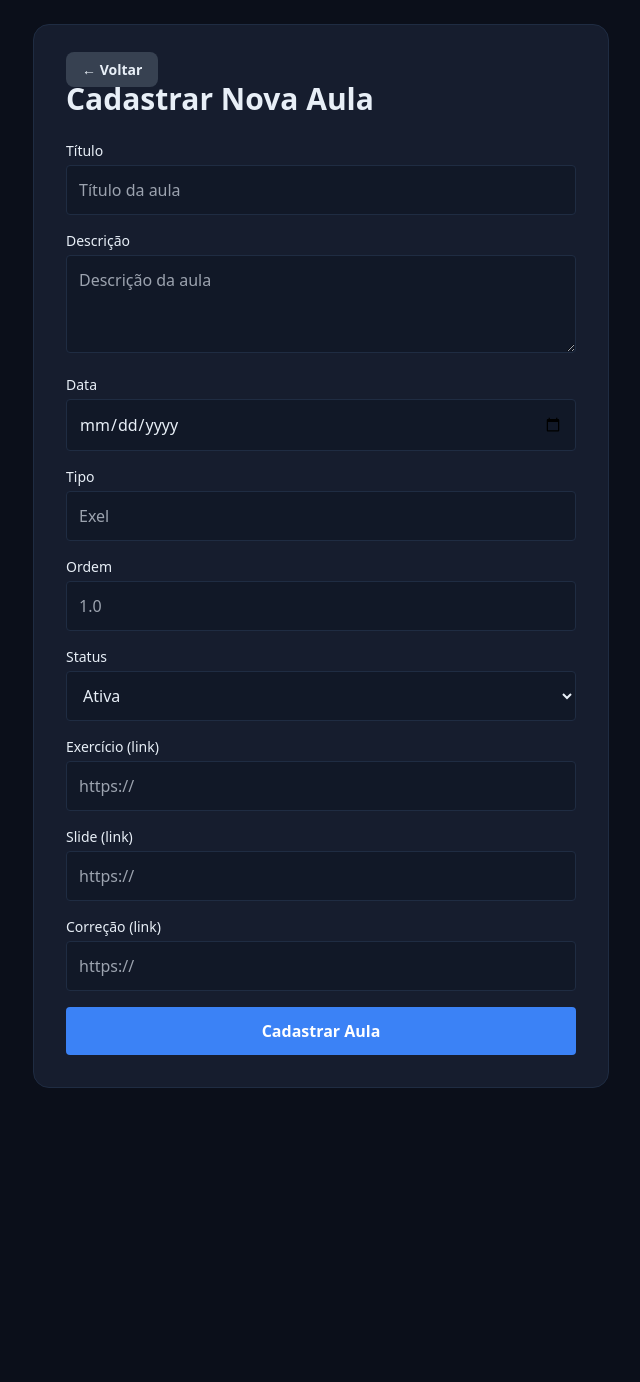
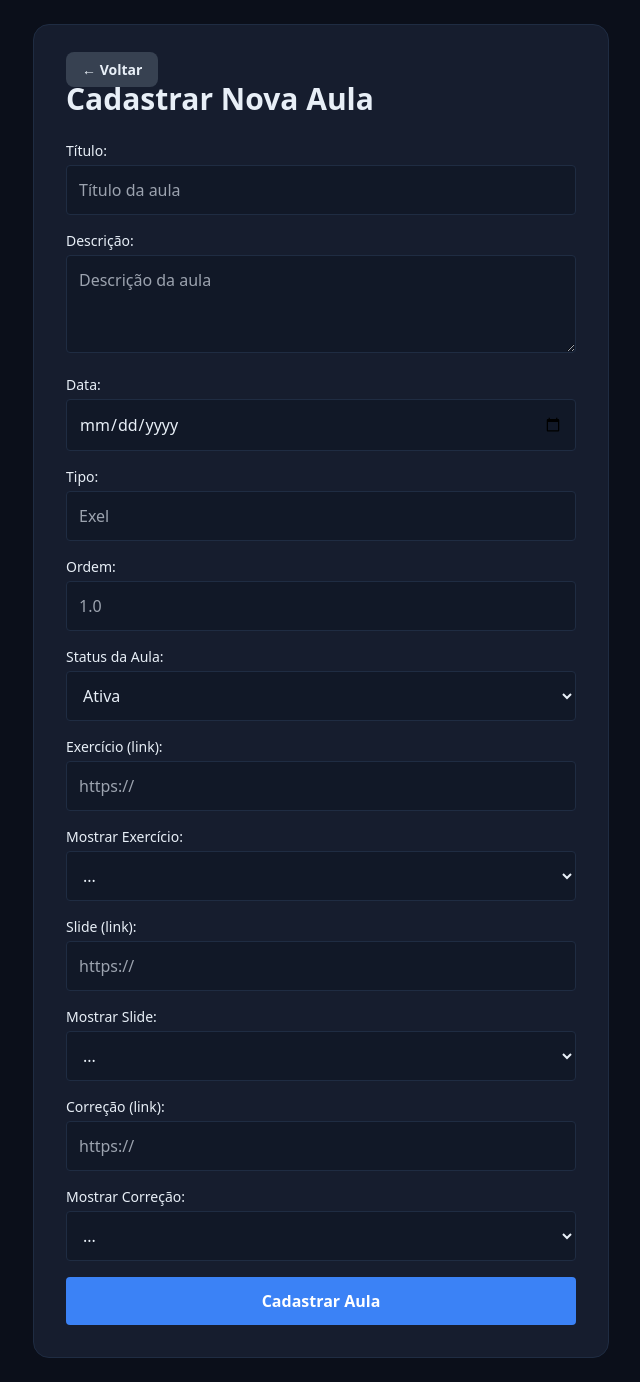
Before and after one commit to CarlosEduardo41930/cronograma, a PHP site: page /public/cadastrar_aula.php?turma=1 in a window 1280 px wide. Shown: the whole page, without its empty margins (319-959 px from the left). Before the commit the page ends 1088 px from the top, so only its background shows below. Run offline with PHP 8.4, Linux system fonts and the light colour scheme; some libraries are stand-ins or nearby versions.

Commit message:
adicionando adm

```diff
--- a/public/cadastrar_aula.php
+++ b/public/cadastrar_aula.php
@@ -24,41 +24,40 @@ $turma = $_GET['turma'];
         <?php mensagemErro(); ?>
         <?php mensagemSucesso(); ?>
 
-        <form method="POST" class="space-y-4">
+       <form method="POST" class="space-y-4">
 
             <!-- Título -->
             <div>
-                <label for="titulo" class="block text-sm mb-1">Título</label>
+                <label for="titulo" class="block text-sm mb-1">Título:</label>
                 <input name="titulo" type="text" required class="w-full p-3 rounded bg-[#111827] border border-[#1F2C42]" placeholder="Título da aula" />
             </div>
 
             <!-- Descrição -->
             <div>
-                <label for="descricao" class="block text-sm mb-1">Descrição</label>
+                <label for="descricao" class="block text-sm mb-1">Descrição:</label>
                 <textarea name="descricao" required class="w-full p-3 rounded bg-[#111827] border border-[#1F2C42]" rows="3" placeholder="Descrição da aula"></textarea>
             </div>
-
             <!-- Data -->
             <div>
-                <label for="data" class="block text-sm mb-1">Data</label>
+                <label for="data" class="block text-sm mb-1">Data:</label>
                 <input name="data" type="date" class="w-full p-3 rounded bg-[#111827] border border-[#1F2C42]" />
             </div>
 
             <!-- Tipo -->
             <div>
-                <label for="tipo" class="block text-sm mb-1">Tipo</label>
+                <label for="tipo" class="block text-sm mb-1">Tipo:</label>
                 <input name="tipo" type="text" required class="w-full p-3 rounded bg-[#111827] border border-[#1F2C42]" placeholder="Exel">
             </div>
 
             <!-- Ordem -->
             <div>
-                <label for="ordem" class="block text-sm mb-1">Ordem</label>
+                <label for="ordem" class="block text-sm mb-1">Ordem:</label>
                 <input name="ordem" type="number" step="0.1" required class="w-full p-3 rounded bg-[#111827] border border-[#1F2C42]" placeholder="1.0" />
             </div>
 
             <!-- Status -->
             <div>
-                <label for="status" class="block text-sm mb-1">Status</label>
+                <label for="status" class="block text-sm mb-1">Status da Aula:</label>
                 <select name="status" class="w-full p-3 rounded bg-[#111827] border border-[#1F2C42]">
                     <option value="ativa">Ativa</option>
                     <option value="inativa">Inativa</option>
@@ -67,21 +66,52 @@ $turma = $_GET['turma'];
 
             <!-- Exercício -->
             <div>
-                <label for="exercicio" class="block text-sm mb-1">Exercício (link)</label>
+                <label for="exercicio" class="block text-sm mb-1">Exercício (link):</label>
                 <input name="exercicio" type="url" class="w-full p-3 rounded bg-[#111827] border border-[#1F2C42]" placeholder="https://" />
+            </div>
+
+            <div>
+                <label for="liberarExe" class="block text-sm mb-1">Mostrar Exercício:</label>
+                <select name="liberarExe" class="w-full p-3 rounded bg-[#111827] border border-[#1F2C42]">
+                    <option value="" >...</option>
+                    <option value="sim" class="text-green-700 bg-green-200">Vai Mostrar</option>
+                    <option value="nao"class="text-red-700 bg-red-200">Não Vai Mostrar</option>
+                </select>
             </div>
 
             <!-- Slide -->
             <div>
-                <label for="slide" class="block text-sm mb-1">Slide (link)</label>
+                <label for="slide" class="block text-sm mb-1">Slide (link):</label>
                 <input name="slide" type="url" class="w-full p-3 rounded bg-[#111827] border border-[#1F2C42]" placeholder="https://" />
+            </div>
+            <div>
+                <label for="liberarSli" class="block text-sm mb-1">Mostrar Slide:</label>
+                <select name="liberarSli" class="w-full p-3 rounded bg-[#111827] border border-[#1F2C42]">
+                    <option value="" >...</option>
+                    <option value="sim" class="text-green-700 bg-green-200">Vai Mostrar</option>
+                    <option value="nao"class="text-red-700 bg-red-200">Não Vai Mostrar</option>
+                </select>
             </div>
 
             <!-- Correção -->
             <div>
-                <label for="correcao" class="block text-sm mb-1">Correção (link)</label>
+                <label for="correcao" class="block text-sm mb-1">Correção (link):</label>
                 <input name="correcao" type="url" class="w-full p-3 rounded bg-[#111827] border border-[#1F2C42]" placeholder="https://" />
             </div>
+            <div>
+                <label for="liberarCorr" class="block text-sm mb-1">Mostrar Correção:</label>
+                <select name="liberarCorr" class="w-full p-3 rounded bg-[#111827] border border-[#1F2C42]">
+                    <option value="" >...</option>
+                    <option value="sim" class="text-green-700 bg-green-200">Vai Mostrar</option>
+                    <option value="nao"class="text-red-700 bg-red-200">Não Vai Mostrar</option>
+                </select>
+            </div>
+
+
+
+
+
+
 
 
             <!-- Botão -->
@@ -89,7 +119,11 @@ $turma = $_GET['turma'];
                 Cadastrar Aula
             </button>
 
+
+
+
         </form>
+
 
     </div>
 </body>
--- a/src/controllers/UserControll.php
+++ b/src/controllers/UserControll.php
@@ -68,7 +68,8 @@ function login()
 }
 
 
-function mensagemErro (){
+function mensagemErro()
+{
     if (!empty($_SESSION['erro'])) {
         echo "
         <div class='mb-4 rounded-2xl border border-red-500/30 bg-red-500/10 p-4 shadow-sm'>
@@ -104,7 +105,8 @@ function mensagemErro (){
     }
 }
 
-function mensagemSucesso() {
+function mensagemSucesso()
+{
     if (!empty($_SESSION['sucesso'])) {
         echo "
         <div class='mb-4 rounded-2xl border border-green-500/30 bg-green-500/10 p-4 text-green-400 text-sm'>
@@ -118,15 +120,14 @@ function mensagemSucesso() {
 function aulaAluno()
 {
     global $pdo;
-
     $id = $_SESSION['id_nivel'];
     $dados = getAulaAluno($pdo, $id);
+
 
     foreach ($dados as $carde) {
         $exercicio = $carde['exercicio'];
         $slide = $carde['slide'];
         $correcao = $carde['correcao'];
-
 
         echo "<div class='p-4 rounded-2xl border border-[#1F2C42] bg-[#161D2E]'> ";
         echo "<h2 class='text-xl font-semibold mb-1'> Aula de: " . htmlspecialchars($carde['titulo'], ENT_QUOTES, 'UTF-8') . "</h2>";
@@ -136,19 +137,20 @@ function aulaAluno()
         echo "  <span class='px-2 py-0.5 rounded text-xs' style='background-color: rgb(209,125,43);'>" . htmlspecialchars($carde['tipo'], ENT_QUOTES, 'UTF-8') . "</span> ";
         echo "</div> ";
         echo "<div class='flex gap-2'> ";
-        if (!empty($carde['exercicio'])) {
+        if ($carde['liberarExe'] === 'sim' && !empty($carde['exercicio'])) {
             echo "  <a href='$exercicio' target='_blank' class='px-3 py-1 bg-green-600 hover:bg-green-700 rounded text-sm'>Exercício</a> ";
         }
-        if (!empty($carde['slide'])) {
+        if ($carde['liberarSli'] === 'sim' && !empty($carde['slide'])) {
             echo "  <a href='$slide' target='_blank' class='px-3 py-1 bg-blue-600 hover:bg-blue-700 rounded text-sm'>Slide</a> ";
         }
-        if (!empty($carde['correcao'])) {
+        if ($carde['liberarCorr'] === 'sim' && !empty($carde['correcao'])) {
             echo "  <a href='$correcao' target='_blank' class='px-3 py-1 bg-red-600 hover:bg-red-700 rounded text-sm'>Correção</a> ";
         }
         echo "</div> ";
         echo "</div> ";
     }
 }
+
 
 function turmas()
 {
@@ -188,20 +190,20 @@ function aulaProfessor()
         }
         echo "<h2 class='text-xl font-semibold mb-1'> Aula: " . htmlspecialchars($carde['titulo'], ENT_QUOTES, 'UTF-8') . "</h2>";
         echo "<p class='text-sm text-slate-400 mb-2'>" . htmlspecialchars($carde['descricao'], ENT_QUOTES, 'UTF-8') . "</p>";
-        echo "<p class='text-xs text-slate-500 mb-2'>Data: " . htmlspecialchars(traduz_data_para_exibir($carde['data']), ENT_QUOTES, 'UTF-8') . " | Ordem: " . htmlspecialchars($carde['ordem'], ENT_QUOTES, 'UTF-8') ." </p>";
+        echo "<p class='text-xs text-slate-500 mb-2'>Data: " . htmlspecialchars(traduz_data_para_exibir($carde['data']), ENT_QUOTES, 'UTF-8') . " | Ordem: " . htmlspecialchars($carde['ordem'], ENT_QUOTES, 'UTF-8') . " </p>";
         echo "<div class='flex gap-2 mb-2'>";
         echo "<span class='px-2 py-0.5 rounded text-xs' style='background-color: rgb(209,125,43);'>" . htmlspecialchars($carde['tipo'], ENT_QUOTES, 'UTF-8') . "</span>";
         echo "</div>";
 
         echo "<div class='flex gap-2 justify-between'>";
         echo "<div class='flex gap-2'>";
-        if (!empty($carde['exercicio'])) {
+        if ($carde['liberarExe'] === 'sim' && !empty($carde['exercicio'])) {
             echo "<a href='$exercicio' class='px-3 py-1 bg-green-600 hover:bg-green-700 rounded text-sm'>Exercício</a>";
         }
-        if (!empty($carde['slide'])) {
+        if ($carde['liberarSli'] === 'sim' && !empty($carde['slide'])) {
             echo "<a href='$slide' class='px-3 py-1 bg-blue-600 hover:bg-blue-700 rounded text-sm'>Slide</a>";
         }
-        if (!empty($carde['correcao'])) {
+        if ($carde['liberarCorr'] === 'sim' && !empty($carde['correcao'])) {
             echo "<a href='$correcao' class='px-3 py-1 bg-red-600 hover:bg-red-700 rounded text-sm'>Correção</a>";
         }
         echo "</div>";
@@ -223,42 +225,46 @@ function aulaProfessor()
     }
 }
 
-function novaAula(){
+function novaAula()
+{
     global $pdo;
 
     if ($_SERVER["REQUEST_METHOD"] == "POST") {
         $id = $_SESSION['id_nivel'];
         $turma = $_GET['turma'];
-        $titulo = sanitizar($_POST['titulo']?? '', 'nome');
-        $descricao = sanitizar($_POST['descricao']?? '','texto');
+        $titulo = sanitizar($_POST['titulo'] ?? '', 'nome');
+        $descricao = sanitizar($_POST['descricao'] ?? '', 'texto');
         $data = $_POST['data'];
-        $tipo = sanitizar($_POST['tipo']?? '', 'texto');
+        $tipo = sanitizar($_POST['tipo'] ?? '', 'texto');
         $ordem = $_POST['ordem'];
-        $status = $_POST['status']?? '';
-        $exercicio = $_POST['exercicio']?? '';
-        $slide = $_POST['slide']?? '';
-        $correcao = $_POST['correcao']?? '';
+        $status = $_POST['status'] ?? '';
+        $exercicio = $_POST['exercicio'] ?? '';
+        $slide = $_POST['slide'] ?? '';
+        $correcao = $_POST['correcao'] ?? '';
+        $liberarExe = $_POST['liberarExe'] ?? '';
+        $liberarSli = $_POST['liberarSli'] ?? '';
+        $liberarCorr = $_POST['liberarCorr'] ?? '';
 
         if (empty($_SESSION['erro'])) {
-            setCriarAula($pdo, $id, $turma, $titulo, $descricao, $data, $tipo, $ordem, $status, $exercicio, $slide, $correcao);
+            setCriarAula($pdo, $id, $turma, $titulo, $descricao, $data, $tipo, $ordem, $status, $exercicio, $slide, $correcao, $liberarExe, $liberarSli, $liberarCorr);
             $_SESSION['sucesso'] = "Salvo com sucesso!";
             echo "<script>
             setTimeout(function() {
             window.location.href = 'turma_aulas.php?turma=$turma';
             }, 2000);
             </script>";
-
         }
     }
 }
-function mostrarAula(){
+function mostrarAula()
+{
     global $pdo;
 
     $idAula = $_GET['aula'];
     $aula = getAula($pdo, $idAula);
     // $id = $_SESSION['id_usuario'];
 
-    foreach ($aula as $dados){
+    foreach ($aula as $dados) {
         // <!-- Título -->
         echo "<div>";
         echo "<label for='titulo' class='block text-sm mb-1'>Título</label>";
@@ -302,71 +308,113 @@ function mostrarAula(){
         echo "<div>";
         echo "<label for='exercicio' class='block text-sm mb-1'>Exercício (link)</label>";
         echo "<input name='exercicio' type='url' value='" . htmlspecialchars($dados['exercicio'], ENT_QUOTES, 'UTF-8') . "' class='w-full p-3 rounded bg-[#111827] border border-[#1F2C42]' placeholder='https://' />";
+        echo "<select name='liberarExe' class='w-full p-3 rounded bg-[#111827] border border-[#1F2C42]'>";
+        echo "<option value='' >...</option>";
+        echo "<option value='sim'" . ($dados['liberarExe'] == 'sim' ? 'selected' : '') . " class='text-green-700 bg-green-200'>Vai Mostrar</option>";
+        echo "<option value='nao'" . ($dados['liberarExe'] == 'nao' ? 'selected' : '') . "class='text-red-700 bg-red-200'>Não Vai Mostrar</option>";
+        echo " </select>";
         echo "</div>";
 
         // <!-- Slide -->
         echo "<div>";
         echo "<label for='slide' class='block text-sm mb-1'>Slide (link)</label>";
         echo "<input name='slide' type='url' value='" . htmlspecialchars($dados['slide'], ENT_QUOTES, 'UTF-8') . "' class='w-full p-3 rounded bg-[#111827] border border-[#1F2C42]' placeholder='https://' />";
+        echo "<select name='liberarSli' class='w-full p-3 rounded bg-[#111827] border border-[#1F2C42]'>";
+        echo "<option value='' >...</option>";
+        echo "<option value='sim'" . ($dados['liberarSli'] == 'sim' ? 'selected' : '') . " class='text-green-700 bg-green-200'>Vai Mostrar</option>";
+        echo "<option value='nao'" . ($dados['liberarSli'] == 'nao' ? 'selected' : '') . "class='text-red-700 bg-red-200'>Não Vai Mostrar</option>";
+        echo "</select>";
         echo "</div>";
 
         // <!-- Correção -->
         echo "<div>";
         echo "<label for='correcao' class='block text-sm mb-1'>Correção (link)</label>";
         echo "<input name='correcao' type='url' value='" . htmlspecialchars($dados['correcao'], ENT_QUOTES, 'UTF-8') . "' class='w-full p-3 rounded bg-[#111827] border border-[#1F2C42]' placeholder='https://' />";
+        echo "<select name='liberarCorr' class='w-full p-3 rounded bg-[#111827] border border-[#1F2C42]'>";
+        echo "<option value= '' >...</option>";
+        echo "<option value='sim'" . ($dados['liberarCorr'] == 'sim' ? 'selected' : '') . " class='text-green-700 bg-green-200'>Vai Mostrar</option>";
+        echo "<option value='nao'" . ($dados['liberarCorr'] == 'nao' ? 'selected' : '') . "class='text-red-700 bg-red-200'>Não Vai Mostrar</option>";
+        echo "</select>";
         echo "</div>";
-
     };
-
 }
 
-function editar(){
+function editar()
+{
     global $pdo;
 
     if ($_SERVER["REQUEST_METHOD"] == "POST") {
         $id = $_GET['aula'];
         $turma = $_GET['turma'];
         $usuario = $_SESSION['id_nivel'];
-        $titulo = sanitizar($_POST['titulo']?? '', 'nome');
-        $descricao = sanitizar($_POST['descricao']?? '','texto');
+        $titulo = sanitizar($_POST['titulo'] ?? '', 'nome');
+        $descricao = sanitizar($_POST['descricao'] ?? '', 'texto');
         $data = $_POST['data'];
-        $tipo = sanitizar($_POST['tipo']?? '', 'texto');
+        $tipo = sanitizar($_POST['tipo'] ?? '', 'texto');
         $ordem = $_POST['ordem'];
-        $status = $_POST['status']?? '';
-        $exercicio = $_POST['exercicio']?? '';
-        $slide = $_POST['slide']?? '';
-        $correcao = $_POST['correcao']?? '';
+        $status = $_POST['status'] ?? '';
+        $exercicio = $_POST['exercicio'] ?? '';
+        $slide = $_POST['slide'] ?? '';
+        $correcao = $_POST['correcao'] ?? '';
+        $liberarExe = $_POST['liberarExe'] ?? '';
+        $liberarSli = $_POST['liberarSli'] ?? '';
+        $liberarCorr = $_POST['liberarCorr'] ?? '';
 
         if (empty($_SESSION['erro'])) {
-            upperCriarAula($pdo, $id, $titulo, $descricao, $data, $tipo, $ordem, $status, $exercicio, $slide, $correcao, $usuario);
+            upperCriarAula($pdo, $id, $titulo, $descricao, $data, $tipo, $ordem, $status, $exercicio, $slide, $correcao, $usuario, $liberarExe, $liberarSli, $liberarCorr);
             $_SESSION['sucesso'] = "Salvo com sucesso!";
             echo "<script>
             setTimeout(function() {
             window.location.href = 'turma_aulas.php?turma=$turma';
             }, 2000);
             </script>";
-
+        }
     }
 }
 
-}
-
-function deletarAula(){
+function deletarAula()
+{
     global $pdo;
-    if($_SERVER["REQUEST_METHOD"] === "POST"){
+    if ($_SERVER["REQUEST_METHOD"] === "POST") {
         $aula = $_GET['aula'];
         $turma = $_GET['turma'];
         $usuario = $_SESSION['id_nivel'];
         $delete = deleteAula($pdo, $aula, $usuario);
-        if($delete){
+        if ($delete) {
             $_SESSION['sucesso'] = "Aula excluido com sucesso!";
             echo "<script>
             setTimeout(function() {
             window.location.href = 'turma_aulas.php?turma=$turma';
             }, 2000);
             </script>";
-        }else{
+        } else {
             $_SESSION['erro'][] = "Aula não encontrada";
         }
     }
 }
+function criarProfessor()
+{
+    global $pdo;
+    if ($_SERVER["REQUEST_METHOD"] === "POST") {
+        $nome = sanitizar($_POST['nome'] ?? '', 'nome');
+        $senha = validarSenha($_POST['senha']);
+        $tipo = sanitizar($_POST['tipo'] ?? '', 'texto');
+        $profe = "professor";
+        $descricao = sanitizar($_POST['descricao'] ?? '', 'texto');
+        $nivel = $_SESSION['nivel'];
+
+
+        if (empty($_SESSION['erro'])) {
+            $hashSenha = password_hash($_POST['senha'], PASSWORD_DEFAULT);
+            $dados = setProfessor($pdo, $nome, $hashSenha, $profe, $tipo, $descricao, $nivel);
+            if ($dados) {
+                $_SESSION['sucesso'] = "Professor cadastrado com sucesso!";
+                echo "<script>
+                setTimeout(function() {
+                window.location.href = 'admin_painel.php';
+                }, 2000);
+                </script>";
+            }
+        }
+    }
+}
--- a/src/models/UserModel.php
+++ b/src/models/UserModel.php
@@ -2,21 +2,21 @@
 
 function getLogin($pdo, $nome, $senha)
 {
-    // Busca o usuário pelo nome
     $sql = "SELECT * FROM usuario WHERE nome = ?";
     $stmt = $pdo->prepare($sql);
     $stmt->execute([$nome]);
     $usuario = $stmt->fetch();
 
+    // ✅ IF PRINCIPAL
     if ($usuario && password_verify($senha, $usuario['senha'])) {
-        // Define sessões básicas
+
         $_SESSION['nivel'] = $usuario['nivel'];
         $_SESSION['id_usuario'] = $usuario['id'];
 
-        // Define id_nivel dependendo do tipo de usuário
+        // Buscar id_nivel
         if ($usuario['nivel'] === 'professor') {
             $sql2 = "SELECT id FROM professor WHERE fk_usuario_id = ?";
-        } else { // aluno
+        } else {
             $sql2 = "SELECT id FROM turma WHERE fk_usuario_id = ?";
         }
 
@@ -24,20 +24,20 @@ function getLogin($pdo, $nome, $senha)
         $stmt2->execute([$usuario['id']]);
         $nivel = $stmt2->fetch();
 
-        if ($nivel && isset($nivel['id'])) {
-            $_SESSION['id_nivel'] = $nivel['id'];
-        } else {
-            $_SESSION['erro'][] = "Erro: tipo de usuário não encontrado.";
-        }
+        $_SESSION['id_nivel'] = $nivel['id'] ?? null;
 
-        // Redireciona dependendo do nível
+        // Redirecionamento
         if ($usuario['nivel'] === 'professor') {
             header("Location: ../public/turmas.php");
             exit();
         } elseif ($usuario['nivel'] === 'aluno') {
             header("Location: ../public/aluno.php");
             exit();
+        } elseif ($usuario['nivel'] === 'administrador') {
+            header("Location: ../public/admin_painel.php");
+            exit();
         }
+
     } else {
         $_SESSION['erro'][] = "Usuário ou senha incorretos!";
     }
@@ -67,7 +67,7 @@ function getAulaProfessor($pdo, $id)
     return $stmt->fetchAll();
 }
 
-function setCriarAula($pdo, $id, $turma, $titulo, $descricao, $data, $tipo, $ordem, $status, $exercicio, $slide, $correcao)
+function setCriarAula($pdo, $id, $turma, $titulo, $descricao, $data, $tipo, $ordem, $status, $exercicio, $slide, $correcao,$liberarExe, $liberarSli, $liberarCorr)
 {
     if (!$id || !is_numeric($id)) {
         $_SESSION['erro'][] = "ID do professor inválido.";
@@ -78,9 +78,9 @@ function setCriarAula($pdo, $id, $turma, $titulo, $descricao, $data, $tipo, $ord
         exit;
     }
 
-    $sql = "INSERT INTO aulas (titulo, descricao, data, tipo, ordem, status, exercicio, slide, correcao, fk_turma_id, fk_professor_id) VALUES (?, ?, ?, ?, ?, ?, ?, ?, ?, ?, ?)";
+    $sql = "INSERT INTO aulas (titulo, descricao, data, tipo, ordem, status, exercicio, slide, correcao, fk_turma_id, fk_professor_id, liberarExe, liberarSli, liberarCorr) VALUES (?, ?, ?, ?, ?, ?, ?, ?, ?, ?, ?, ?, ?, ?)";
     $stmt = $pdo->prepare($sql);
-    $sucesso = $stmt->execute([$titulo, $descricao, $data, $tipo, $ordem, $status, $exercicio, $slide, $correcao, $turma, $id]);
+    $sucesso = $stmt->execute([$titulo, $descricao, $data, $tipo, $ordem, $status, $exercicio, $slide, $correcao, $turma, $id,$liberarExe, $liberarSli, $liberarCorr]);
     if (!$sucesso) {
         $_SESSION['erro'][] = "Erro ao criar a aula.";
         return false;
@@ -98,16 +98,16 @@ function getAula($pdo, $id)
     return $stmt->fetchAll();
 }
 
-function upperCriarAula($pdo, $id, $titulo, $descricao, $data, $tipo, $ordem, $status, $exercicio, $slide, $correcao, $usuario)
+function upperCriarAula($pdo, $id, $titulo, $descricao, $data, $tipo, $ordem, $status, $exercicio, $slide, $correcao, $usuario, $liberarExe, $liberarSli, $liberarCorr)
 {
     if (!$id || !is_numeric($id)) {
         $_SESSION['erro'][] = "ID inválido.";
         exit;
     }
 
-    $sql = "UPDATE aulas SET titulo = ?, descricao = ?, data = ?, tipo = ?, ordem = ?, status = ?, exercicio = ?, slide = ?, correcao = ? WHERE  id = ? and fk_professor_id = ?";
+    $sql = "UPDATE aulas SET titulo = ?, descricao = ?, data = ?, tipo = ?, ordem = ?, status = ?, exercicio = ?, slide = ?, correcao = ?, liberarExe = ?, liberarSli = ?, liberarCorr = ? WHERE  id = ? and fk_professor_id = ?";
     $stmt = $pdo->prepare($sql);
-    $stmt->execute([$titulo, $descricao, $data, $tipo, $ordem, $status, $exercicio, $slide, $correcao, $id, $usuario]);
+    $stmt->execute([$titulo, $descricao, $data, $tipo, $ordem, $status, $exercicio, $slide, $correcao, $liberarExe, $liberarSli, $liberarCorr, $id, $usuario]);
     if ($stmt->rowCount() === 0) {
         $_SESSION['erro'][] = "Acesso negado ou aula não encontrada.";
         exit;
@@ -130,3 +130,26 @@ function deleteAula($pdo, $aula, $usuario)
     }
     return true;
 }
+
+function setProfessor($pdo, $nome, $hashSenha, $profe, $tipo, $descricao, $nivel){
+    if (!$nivel === 'administrador'){
+        $_SESSION['erro'][] = "Nivel não permitido.";
+    }
+
+    $sql = "INSERT INTO usuario (nome, senha, nivel) VALUES (?, ?, ?)";
+    $stmt = $pdo->prepare($sql);
+    $sucesso = $stmt->execute([$nome, $hashSenha, $profe]);
+    if (!$sucesso) {
+        $_SESSION['erro'][] = "Erro ao criar o Professor.";
+        return false;
+    }
+    $idUsuario = $pdo->lastInsertId();
+    $sql = "INSERT INTO professor (tipo, descricao, fk_usuario_id) VALUES (?, ?, ?)";
+    $stmt = $pdo->prepare($sql);
+    $suceso = $stmt->execute([$tipo, $descricao, $idUsuario]);
+    if (!$suceso) {
+        $_SESSION['erro'][] = "Erro ao criar o Professor.";
+        return false;
+    }
+    return true;
+}
```
Also changed, not shown: public/admin_painel.php (+15 -19 lines), public/create_professor.php (+4 -17 lines), public/create_turma.php (+3 -16 lines). Lines whose indentation alone changed are shown as unchanged.
